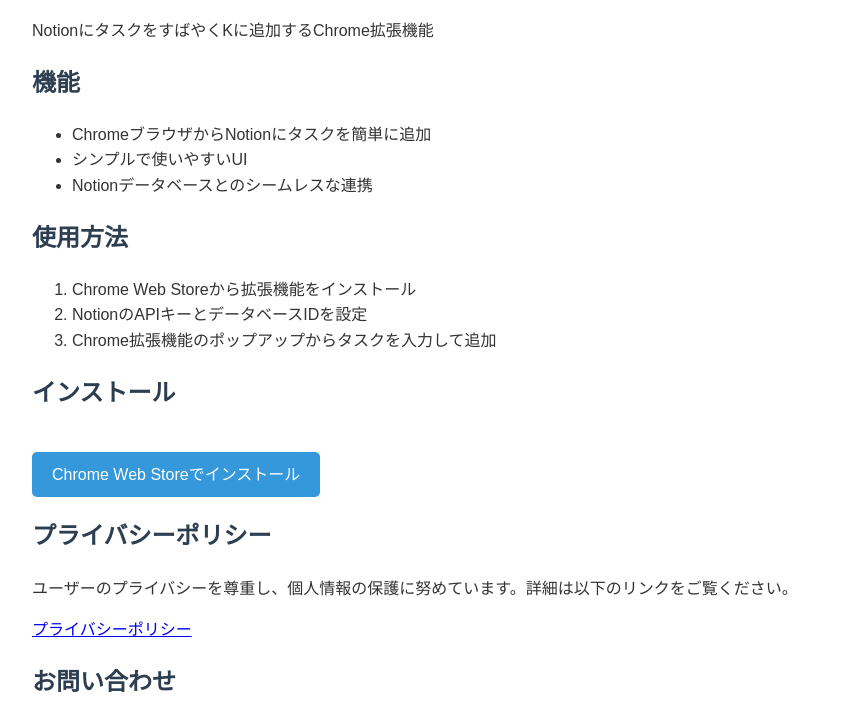
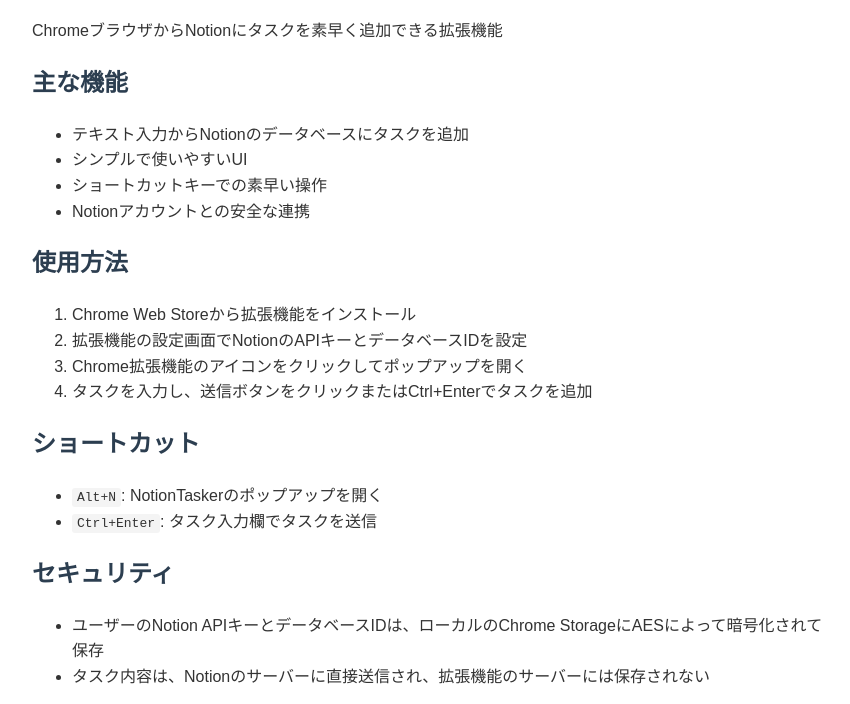
Before and after one commit to infoHiroki/NotionTasker, a plain HTML site: page index.html in a window 1280 px wide. Shown: the part 96-800 px from the top of the page, without its empty margins (208-1058 px from the left). Drawn offline with Linux system fonts and the light colour scheme.

Commit message:
Update index.html

```diff
--- a/index.html
+++ b/index.html
@@ -3,7 +3,7 @@
 <head>
     <meta charset="UTF-8">
     <meta name="viewport" content="width=device-width, initial-scale=1.0">
-    <title>NotionTasker - Chrome拡張機能</title>
+    <title>NotionTasker - Notionにタスクを簡単追加するChrome拡張機能</title>
     <style>
         body {
             font-family: Arial, sans-serif;
@@ -25,21 +25,27 @@
             border-radius: 5px;
             margin-top: 20px;
         }
+        code {
+            background-color: #f4f4f4;
+            padding: 2px 5px;
+            border-radius: 3px;
+        }
     </style>
 </head>
 <body>
     <header>
         <h1>NotionTasker</h1>
-        <p>NotionにタスクをすばやくKに追加するChrome拡張機能</p>
+        <p>ChromeブラウザからNotionにタスクを素早く追加できる拡張機能</p>
     </header>
 
     <main>
         <section>
-            <h2>機能</h2>
+            <h2>主な機能</h2>
             <ul>
-                <li>ChromeブラウザからNotionにタスクを簡単に追加</li>
+                <li>テキスト入力からNotionのデータベースにタスクを追加</li>
                 <li>シンプルで使いやすいUI</li>
-                <li>Notionデータベースとのシームレスな連携</li>
+                <li>ショートカットキーでの素早い操作</li>
+                <li>Notionアカウントとの安全な連携</li>
             </ul>
         </section>
 
@@ -47,9 +53,26 @@
             <h2>使用方法</h2>
             <ol>
                 <li>Chrome Web Storeから拡張機能をインストール</li>
-                <li>NotionのAPIキーとデータベースIDを設定</li>
-                <li>Chrome拡張機能のポップアップからタスクを入力して追加</li>
+                <li>拡張機能の設定画面でNotionのAPIキーとデータベースIDを設定</li>
+                <li>Chrome拡張機能のアイコンをクリックしてポップアップを開く</li>
+                <li>タスクを入力し、送信ボタンをクリックまたはCtrl+Enterでタスクを追加</li>
             </ol>
+        </section>
+
+        <section>
+            <h2>ショートカット</h2>
+            <ul>
+                <li><code>Alt+N</code>: NotionTaskerのポップアップを開く</li>
+                <li><code>Ctrl+Enter</code>: タスク入力欄でタスクを送信</li>
+            </ul>
+        </section>
+
+        <section>
+            <h2>セキュリティ</h2>
+            <ul>
+                <li>ユーザーのNotion APIキーとデータベースIDは、ローカルのChrome StorageにAESによって暗号化されて保存</li>
+                <li>タスク内容は、Notionのサーバーに直接送信され、拡張機能のサーバーには保存されない</li>
+            </ul>
         </section>
 
         <section>
```
